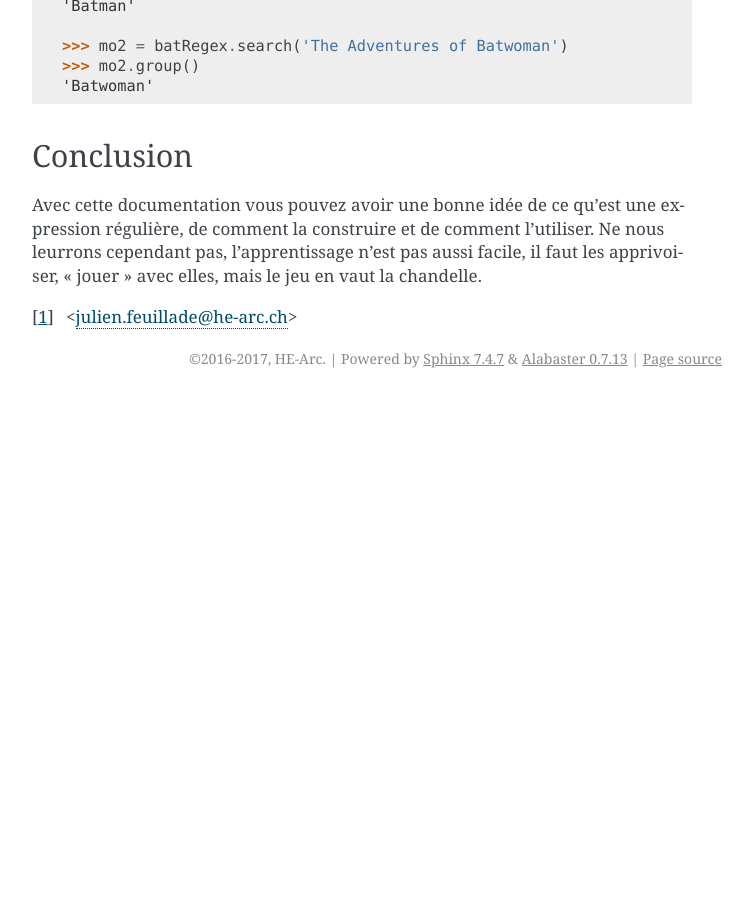
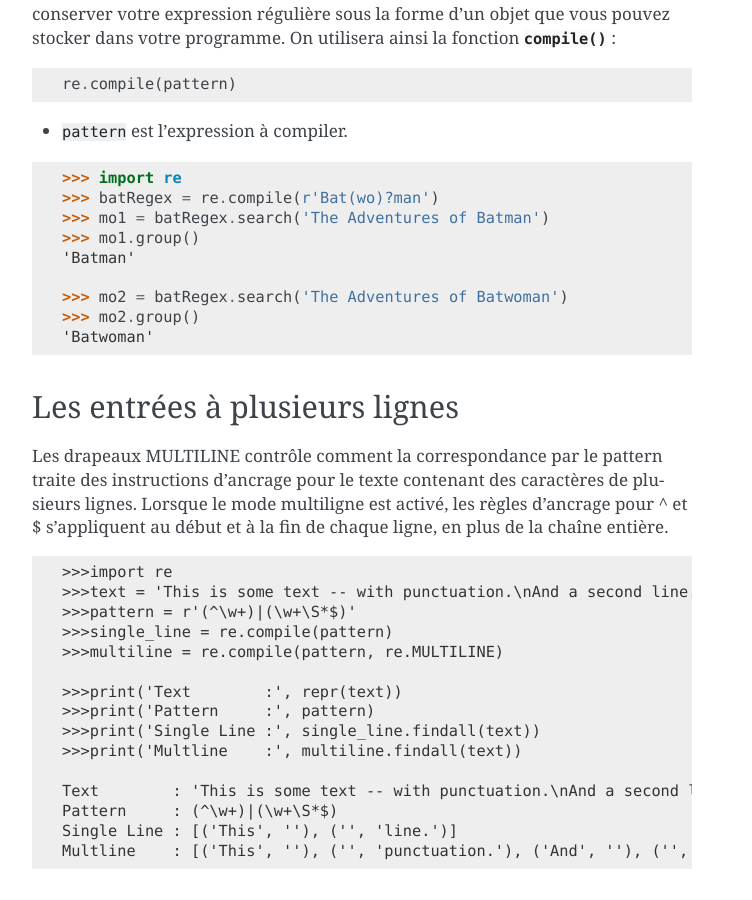
Before and after one commit to HE-Arc/livre-python, a Sphinx documentation site: the page built from source/re/index.rst, in a window 1280 px wide and 900 px high, scrolled down 3613 px. Shown: the whole window, without its empty margins (388-1140 px from the left). Built offline with Sphinx 7.4.7, drawn with Linux system fonts in a browser that asks for light colours; before the commit the page ends 4011 px from its top, so only the background shows below that; some of the changed text lies outside the part shown.

Commit message:
Modification des Expressions régulière (re), ajout de re.search vs re.match, ajout du flag multiline

```diff
--- a/source/re/index.rst
+++ b/source/re/index.rst
@@ -103,6 +103,18 @@
     searchObj.group(1) :  Cats
     searchObj.group(2) :  smarter
 
+re.match() vs re.search()
+-------------------------
+
+La fonction :py:func:`~re.match()` va vérifier une correspondance seulement au début de la chaîne, tandis que :py:func:`~re.search()` va vérifier une correspondance sur toute la chaîne.
+
+.. code:: pycon
+
+    >>> import re
+    >>> re.match("c", "abcdef") # Pas de correspondance
+    >>> re.search("c", "abcdef") # Une correspondance
+    <_sre.SRE_Match object; span=(2, 3), match='c'>
+
 re.split()
 ----------
 
@@ -179,6 +191,29 @@
     >>> mo2.group()
     'Batwoman'
 
+Les entrées à plusieurs lignes
+------------------------------
+
+Les drapeaux MULTILINE contrôle comment la correspondance par le pattern traite des instructions d'ancrage pour le texte contenant des caractères de plusieurs lignes. Lorsque le mode multiligne est activé, les règles d'ancrage pour ^ et $ s'appliquent au début et à la fin de chaque ligne, en plus de la chaîne entière.
+
+.. code:: pycon
+
+    >>>import re
+    >>>text = 'This is some text -- with punctuation.\nAnd a second line.'
+    >>>pattern = r'(^\w+)|(\w+\S*$)'
+    >>>single_line = re.compile(pattern)
+    >>>multiline = re.compile(pattern, re.MULTILINE)
+
+    >>>print('Text        :', repr(text))
+    >>>print('Pattern     :', pattern)
+    >>>print('Single Line :', single_line.findall(text))
+    >>>print('Multline    :', multiline.findall(text))
+
+    Text        : 'This is some text -- with punctuation.\nAnd a second line.'
+    Pattern     : (^\w+)|(\w+\S*$)
+    Single Line : [('This', ''), ('', 'line.')]
+    Multline    : [('This', ''), ('', 'punctuation.'), ('And', ''), ('', 'line.')]
+
 Conclusion
 ----------
 
```
